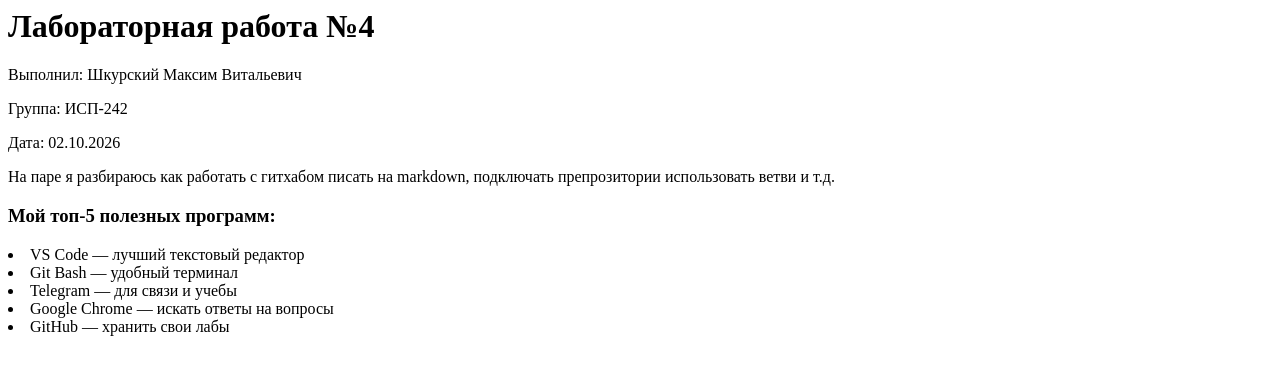
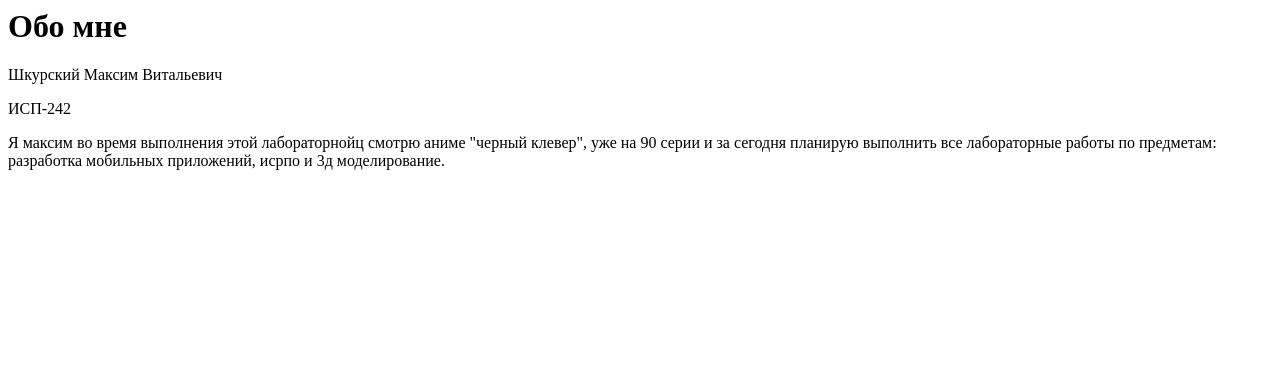
Before and after one commit to disaruina/Lab4_ISPRO_Shkurskii, a plain HTML site: page client/about.html in a window 1280 px wide. Drawn offline with Linux system fonts and the light colour scheme.

Commit message:
коммит 4-5 создал и заполнил файл index.html

```diff
--- a/client/about.html
+++ b/client/about.html
@@ -1,16 +1,9 @@
 <html>
 <body>
-    <h1>Лабораторная работа №4</h1>
-    <p>Выполнил: Шкурский Максим Витальевич</p>
-    <p>Группа: ИСП-242</p>
-    <p>Дата: 02.10.2026</p>
+    <h1>Обо мне</h1>
+    <p>Шкурский Максим Витальевич</p>
+    <p>ИСП-242</p>
 
-    <p>На паре я разбираюсь как работать с гитхабом писать на markdown, подключать препрозитории использовать ветви и т.д.</p>
-    <h3>Мой топ-5 полезных программ:</h3>
-        <li>VS Code — лучший текстовый редактор</li>
-        <li>Git Bash — удобный терминал</li>
-        <li>Telegram — для связи и учебы</li>
-        <li>Google Chrome — искать ответы на вопросы</li>
-        <li>GitHub — хранить свои лабы</li>
+    <p>Я максим во время выполнения этой лабораторнойц смотрю аниме "черный клевер", уже на 90 серии и за сегодня планирую выполнить все лабораторные работы по предметам: разработка мобильных приложений, исрпо и 3д моделирование.</p>
 </body>
 </html>
```
Also changed, not shown: client/index.html (+16 -0 lines).
